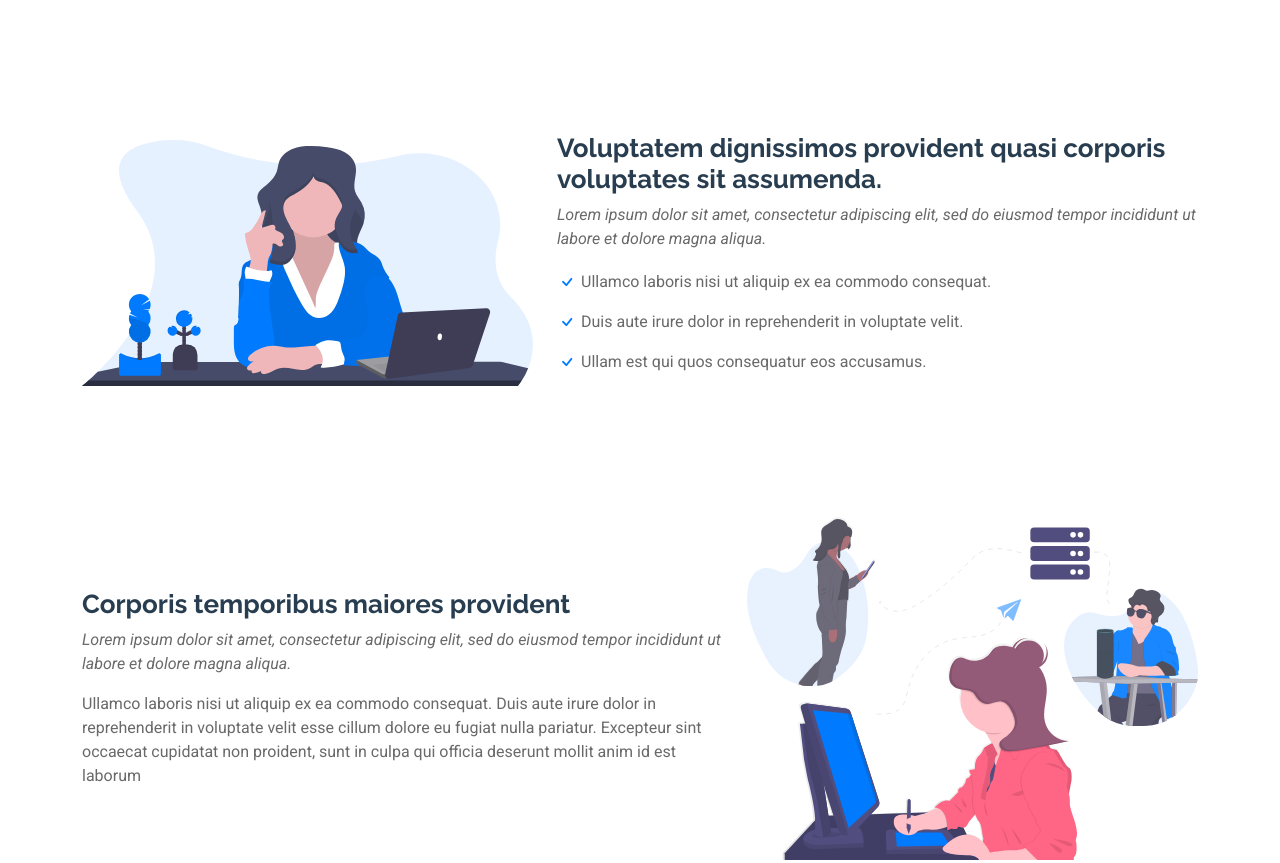
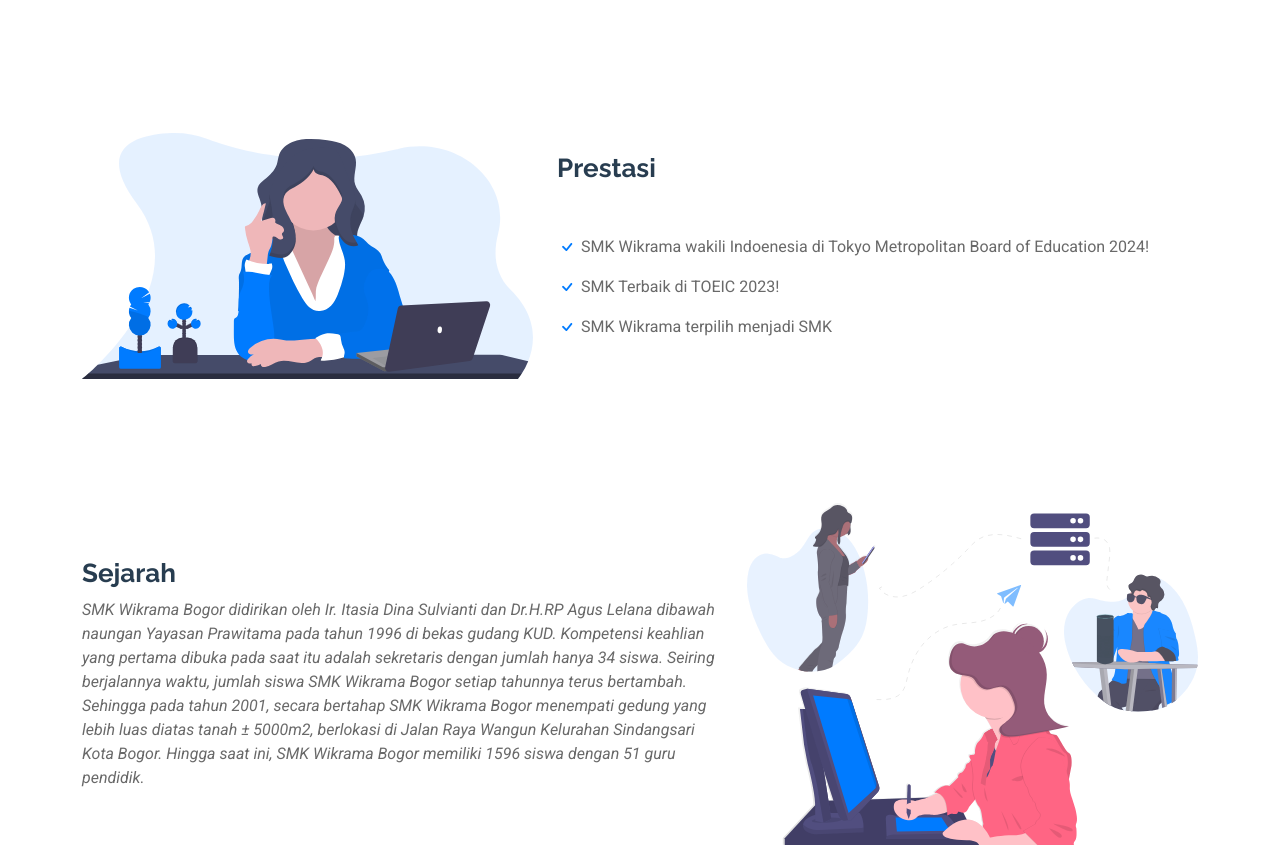
Before and after one commit to Mrakhasaputra/Kolaborasi, a plain HTML site: page index.html in a window 1280 px wide. Shown: the part 1382-2245 px from the top of the page. Drawn offline with Linux system fonts and the light colour scheme.

Commit message:
update about

```diff
--- a/index.html
+++ b/index.html
@@ -158,15 +158,14 @@
             <img src="assets/img/features-1.svg" class="img-fluid" alt="">
           </div>
           <div class="col-md-7" data-aos="fade-up" data-aos-delay="100">
-            <h3>Voluptatem dignissimos provident quasi corporis voluptates sit assumenda.</h3>
+            <h3>Prestasi</h3>
             <p class="fst-italic">
-              Lorem ipsum dolor sit amet, consectetur adipiscing elit, sed do eiusmod tempor incididunt ut labore et dolore
-              magna aliqua.
+               <br>
             </p>
             <ul>
-              <li><i class="bi bi-check"></i><span> Ullamco laboris nisi ut aliquip ex ea commodo consequat.</span></li>
-              <li><i class="bi bi-check"></i> <span>Duis aute irure dolor in reprehenderit in voluptate velit.</span></li>
-              <li><i class="bi bi-check"></i> <span>Ullam est qui quos consequatur eos accusamus.</span></li>
+              <li><i class="bi bi-check"></i><span>SMK Wikrama wakili Indoenesia di Tokyo Metropolitan Board of Education 2024!</span></li>
+              <li><i class="bi bi-check"></i> <span>SMK Terbaik di TOEIC 2023!</span></li>
+              <li><i class="bi bi-check"></i> <span>SMK Wikrama terpilih menjadi SMK</span></li>
             </ul>
           </div>
         </div><!-- Features Item -->
@@ -176,16 +175,15 @@
             <img src="assets/img/features-2.svg" class="img-fluid" alt="">
           </div>
           <div class="col-md-7" data-aos="fade-up" data-aos-delay="200">
-            <h3>Corporis temporibus maiores provident</h3>
+            <h3>Sejarah</h3>
             <p class="fst-italic">
-              Lorem ipsum dolor sit amet, consectetur adipiscing elit, sed do eiusmod tempor incididunt ut labore et dolore
-              magna aliqua.
+              SMK Wikrama Bogor didirikan oleh Ir. Itasia Dina Sulvianti dan Dr.H.RP Agus Lelana dibawah naungan Yayasan Prawitama pada tahun 1996 di bekas gudang KUD. Kompetensi keahlian yang pertama dibuka pada saat itu adalah sekretaris dengan jumlah hanya 34 siswa.
+
+              Seiring berjalannya waktu, jumlah siswa SMK Wikrama Bogor setiap tahunnya terus bertambah. Sehingga pada tahun 2001, secara bertahap SMK Wikrama Bogor menempati gedung yang lebih luas diatas tanah ± 5000m2, berlokasi di Jalan Raya Wangun Kelurahan Sindangsari Kota Bogor. Hingga saat ini, SMK Wikrama Bogor  memiliki 1596 siswa dengan 51 guru pendidik.
+
+
             </p>
-            <p>
-              Ullamco laboris nisi ut aliquip ex ea commodo consequat. Duis aute irure dolor in reprehenderit in voluptate
-              velit esse cillum dolore eu fugiat nulla pariatur. Excepteur sint occaecat cupidatat non proident, sunt in
-              culpa qui officia deserunt mollit anim id est laborum
-            </p>
+
           </div>
         </div><!-- Features Item -->
 
```
